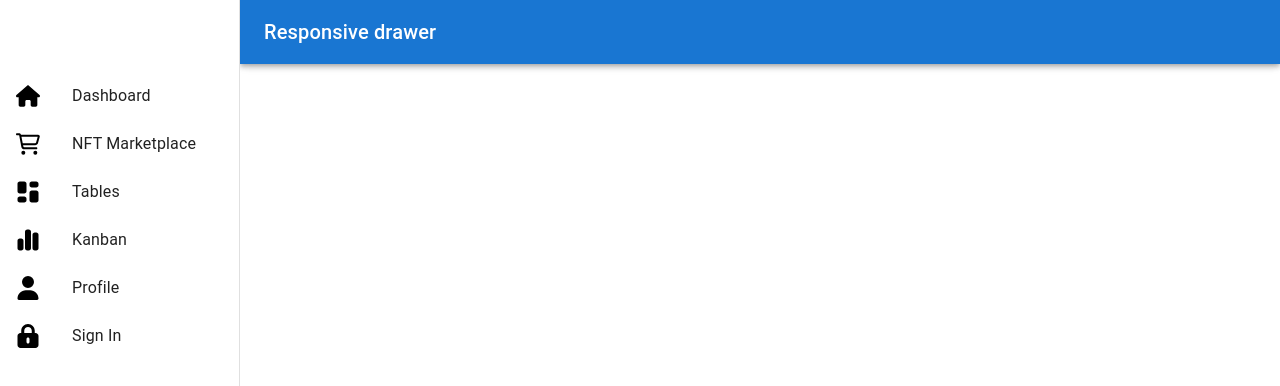
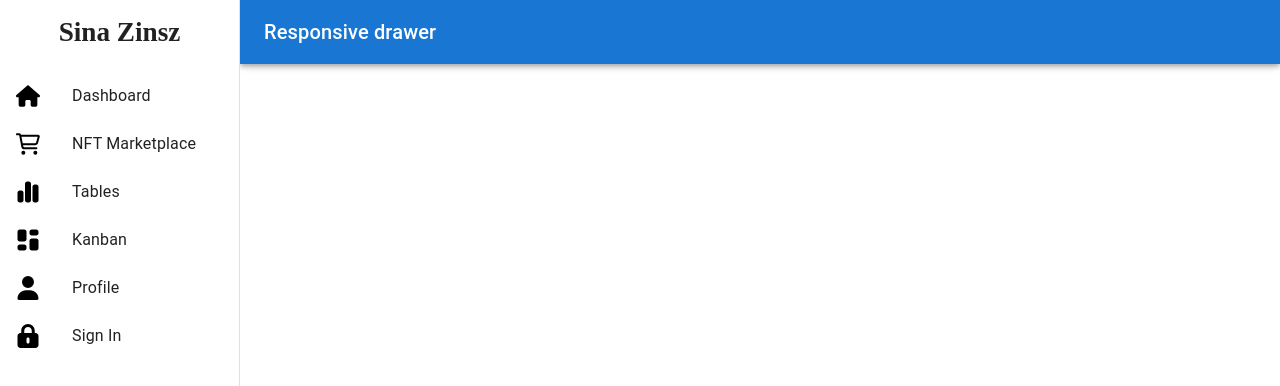
Before and after one commit to SINAZZzz/admin-dashboard, a React (Vite) app: page / in a window 1280 px wide. Shown: the top 386 px of the page. Built offline with nearby package versions, Linux system fonts and the light colour scheme.

Commit message:
feat: update title sidebar

```diff
--- a/src/layout/panel/Sidebar.tsx
+++ b/src/layout/panel/Sidebar.tsx
@@ -1,6 +1,5 @@
 import {
   Box,
-  Divider,
   Drawer,
   List,
   ListItem,
@@ -19,10 +18,20 @@ import {
   user,
 } from "../../constants/icons";
 
-const icons = [house, cartShopping, objectsColumn, chartSimple, user, lock];
+const icons = [house, cartShopping, chartSimple, objectsColumn, user, lock];
 const drawer = (
   <div>
-    <Toolbar />
+    <Toolbar
+      sx={{
+        display: "flex",
+        justifyContent: "center",
+        alignItems: "center",
+        fontSize: "1.7rem",
+        fontWeight: "bold",
+      }}
+    >
+      Sina Zinsz
+    </Toolbar>
     <List>
       {[
         "Dashboard",
```
